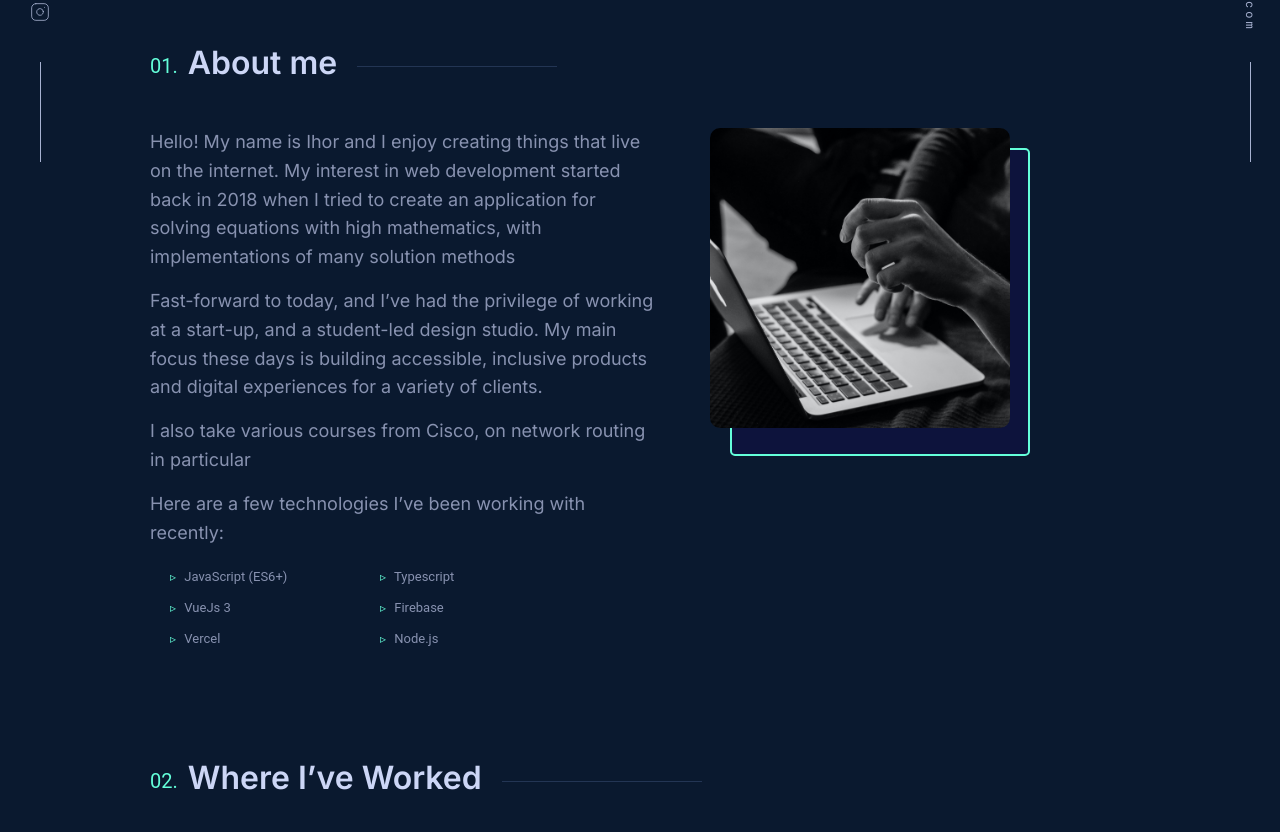
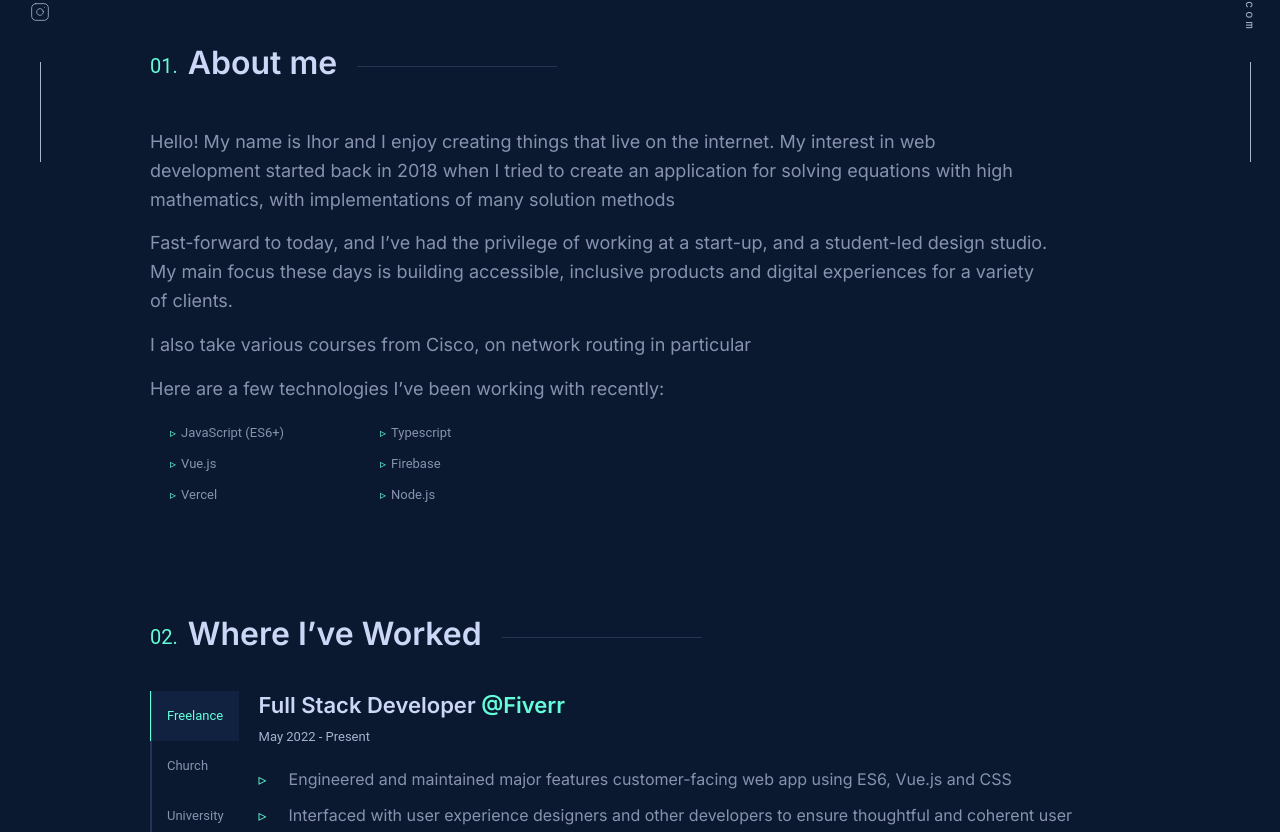
Before and after one commit to LevinIgor/Virtual-CV, a Vue app: page / in a window 1280 px wide. Shown: the part 638-1470 px from the top of the page. Built offline with nearby package versions, Linux system fonts and the light colour scheme.

Commit message:
Refact about section

```diff
--- /dev/null
+++ b/src/JSON/about.json
@@ -0,0 +1,17 @@
+{
+  "title": "About me",
+  "paragraphs": [
+    "Hello! My name is Ihor and I enjoy creating things that live on the internet. My interest in web development started back in 2018 when I tried to create an application for solving equations with high mathematics, with implementations of many solution methods",
+    "Fast-forward to today, and I’ve had the privilege of working at a start-up, and a student-led design studio. My main focus these days is building accessible, inclusive products and digital experiences for a variety of clients.",
+    "I also take various courses from Cisco, on network routing in particular",
+    "Here are a few technologies I’ve been working with recently:"
+  ],
+  "technologies": [
+    "JavaScript (ES6+)",
+    "Typescript",
+    "Vue.js",
+    "Firebase",
+    "Vercel",
+    "Node.js"
+  ]
+}
--- a/src/components/sections/v-about.vue
+++ b/src/components/sections/v-about.vue
@@ -5,66 +5,47 @@
       :style="isIntersection ? style : null"
       v-intersection="onIntersection"
     >
-      About me
+      {{ about.title }}
     </div>
     <article class="inner">
-      <div class="text">
-        <p class="fade" :style="isIntersection ? style : null">
-          Hello! My name is Ihor and I enjoy creating things that live on the
-          internet. My interest in web development started back in 2018 when I
-          tried to create an application for solving equations with high
-          mathematics, with implementations of many solution methods
-        </p>
-        <p class="fade" :style="isIntersection ? style : null">
-          Fast-forward to today, and I’ve had the privilege of working at a
-          start-up, and a student-led design studio. My main focus these days is
-          building accessible, inclusive products and digital experiences for a
-          variety of clients.
-        </p>
-        <p class="fade" :style="isIntersection ? style : null">
-          I also take various courses from Cisco, on network routing in
-          particular
-        </p>
-        <p class="fade" :style="isIntersection ? style : null">
-          Here are a few technologies I’ve been working with recently:
-        </p>
-        <div class="technologies">
-          <ul class="skills__list">
-            <li class="fade" :style="isIntersection ? style : null">
-              JavaScript (ES6+)
-            </li>
-            <li class="fade" :style="isIntersection ? style : null">
-              Typescript
-            </li>
-            <li class="fade" :style="isIntersection ? style : null">
-              VueJs 3</li>
-            <li class="fade" :style="isIntersection ? style : null">
-              Firebase
-            </li>
-            <li class="fade" :style="isIntersection ? style : null">
-              Vercel</li>
-            <li class="fade" :style="isIntersection ? style : null">
-              Node.js</li>
-          </ul>
-        </div>
+      <p
+        class="fade"
+        :style="isIntersection ? style : null"
+        v-for="paragraph in about.paragraphs"
+      >
+        {{ paragraph }}
+      </p>
+      <div class="technologies">
+        <ul class="tech__list">
+          <li
+            v-for="tech in about.technologies"
+            class="fade"
+            :style="isIntersection ? style : null"
+          >
+            {{ tech }}
+          </li>
+        </ul>
       </div>
-      <section class="section__img fade" :style="isIntersection ? style : null">
-        <img src="@/../public/about_pics.jpg" alt="" />
-      </section>
     </article>
   </section>
 </template>
 <script setup>
-import { ref, computed } from "vue";
+import { ref, computed, onMounted } from "vue";
+import about from "@/JSON/about.json";
 
+// let about = ref({});
 const style = computed(() => ({
   opacity: 1,
   transform: "translateY(0px)",
 }));
+
 const isIntersection = ref(false);
 function onIntersection() {
   isIntersection.value = true;
 }
+onMounted(() => {
+  console.log(about);
+});
 </script>
 
 <style scoped>
@@ -109,11 +90,6 @@ function onIntersection() {
   margin-top: 100px;
   max-width: 900px;
 }
-article {
-  display: grid;
-  grid-template-columns: 3fr 2fr;
-  gap: 50px;
-}
 p {
   color: var(--slate);
   font-family: "Inter", sans-serif;
@@ -124,39 +100,6 @@ p {
 section {
   height: max-content;
 }
-
-.section__img {
-  display: block;
-  max-width: 300px;
-  aspect-ratio: 1;
-  transition: all 0.3s ease-in-out;
-}
-.section__img img {
-  width: 100%;
-  height: 100%;
-  object-fit: cover;
-  border-radius: 10px;
-}
-
-.section__img::after {
-  content: "";
-  box-sizing: border-box;
-  position: absolute;
-  width: 100%;
-  height: 100%;
-  border: 2px solid var(--green);
-  top: 20px;
-  left: 20px;
-  z-index: -1;
-  border-radius: 5px;
-  transition: all 0.3s ease-in-out;
-  background-color: rgba(24, 1, 105, 0.226);
-}
-.section__img:hover::after {
-  top: 10px;
-  left: 10px;
-}
-
 .about__title {
   display: flex;
   align-items: center;
@@ -188,7 +131,7 @@ section {
   margin-left: 20px;
 }
 
-.skills__list {
+.tech__list {
   display: grid;
   grid-template-columns: repeat(2, minmax(160px, 200px));
   gap: 0px 10px;
@@ -197,7 +140,7 @@ section {
   overflow: hidden;
   list-style: none;
 }
-.skills__list li {
+.tech__list li {
   position: relative;
   color: var(--slate);
   font-family: "Roboto", monospace;
@@ -205,7 +148,7 @@ section {
   padding-left: 20px;
   font-size: 13px;
 }
-.skills__list li::before {
+.tech__list li::before {
   content: "▹";
 
   color: var(--green);
```
Also changed, not shown: public/about_pics.jpg (deleted).
